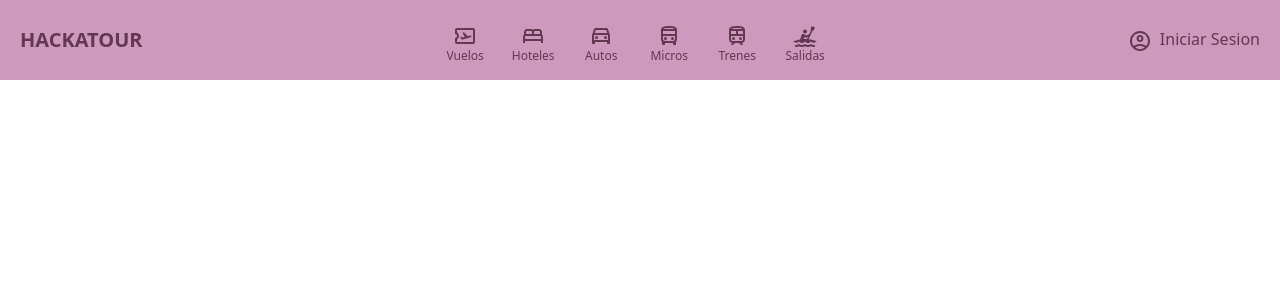
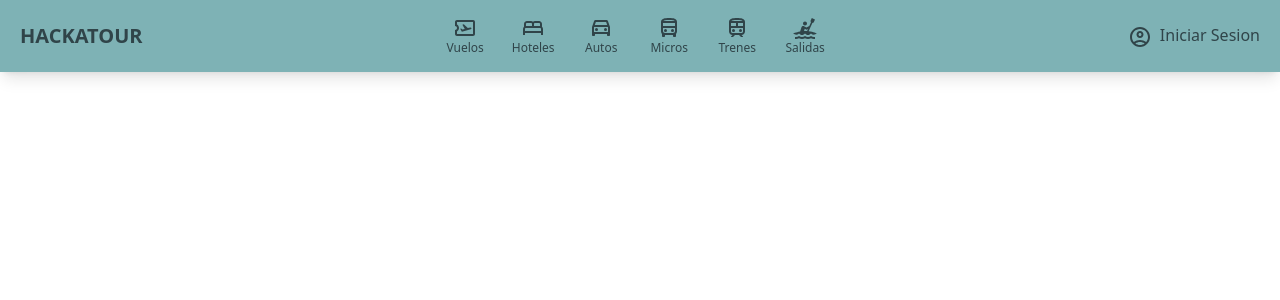
Before and after one commit to shartrooper/hackatour-fe, a React (Vite) app: page / in a window 1280 px wide. Shown: the top 300 px of the page. Built offline with nearby package versions, Linux system fonts and the light colour scheme.

Commit message:
Change color

```diff
--- a/src/components/header/Header.tsx
+++ b/src/components/header/Header.tsx
@@ -10,16 +10,16 @@ import HeaderIcons from "./HeaderIcons";
 const Header = () => {
     return (
         <>
-            <div className='bg-lividBrown-400 text-lividBrown-900 py-2 lg:flex lg:items-center'>
-                <div className='text-lividBrown-900 font-bold text-center uppercase text-lg lg:text-xl lg:ml-5'>
+            <div className='bg-neptune-400 text-neptune-900 shadow-lg py-2 lg:flex lg:items-center'>
+                <div className='text-neptune-900 font-bold text-center uppercase text-lg lg:text-xl lg:ml-5'>
                     HackaTour
-                    <div className='lg:hidden inline ml-5 text-lividBrown-900'>
+                    <div className='lg:hidden inline ml-5 text-neptune-900'>
                         <button className='cursor-pointer'>
                             <AccountCircleOutlinedIcon />
                         </button>
                     </div>
                 </div>
-                <div className='flex justify-center flex-wrap mt-2 gap-5 lg:mx-auto'>
+                <div className='flex justify-center flex-wrap mt-2 gap-5 lg:mt-0 lg:mx-auto'>
                     {/* Avion */}
                     <HeaderIcons icon={<AirplaneTicketOutlinedIcon />} title={"Vuelos"} link='/' />
                     {/* Hotel */}
@@ -37,7 +37,7 @@ const Header = () => {
                     {/* Excursiones */}
                     <HeaderIcons icon={<KayakingOutlinedIcon />} title={"Salidas"} link='/' />
                 </div>
-                <div className='hidden lg:flex lg:justify-center lg:mr-5 text-lividBrown-900'>
+                <div className='hidden lg:flex lg:justify-center lg:mr-5 text-neptune-900'>
                     <button className='cursor-pointer'>
                         <AccountCircleOutlinedIcon />
                         <div className='hidden lg:inline lg:pl-2'>Iniciar Sesion</div>
--- a/src/components/header/HeaderIcons.tsx
+++ b/src/components/header/HeaderIcons.tsx
@@ -11,10 +11,10 @@ const HeaderIcons: React.FC<HeaderIconsProps> = ({ icon, title, link }) => {
         <>
             <a
                 href={link}
-                className='text-lividBrown-900 rounded-md p-2 cursor-pointer w-12 sm:hover:bg-lividBrown-900 sm:hover:text-lividBrown-400'>
+                className='text-neptune-900 rounded-md p-2 cursor-pointer w-12 sm:hover:bg-neptune-900 sm:hover:text-neptune-400'>
                 <div className='flex flex-col justify-center items-center'>
                     {icon}
-                    <div className='text-center text-xs hidden sm:block'>{title}</div>
+                    <div className='text-center text-xs'>{title}</div>
                 </div>
             </a>
         </>
```
